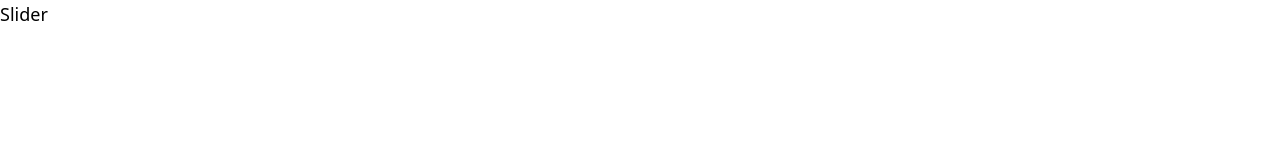
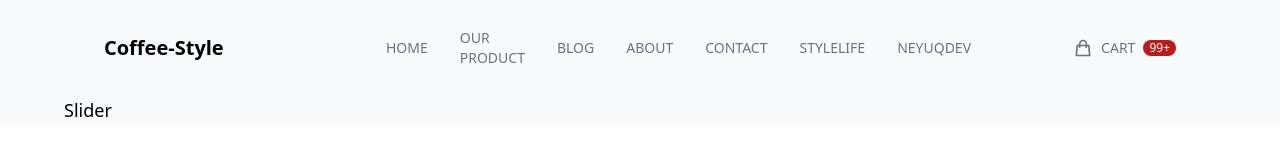
Before and after one commit to komani01/tailwindcss-coffee-style, a website: page public/index.html in a window 1280 px wide. Drawn offline with Linux system fonts and the light colour scheme.

Commit message:
add Header

```diff
--- a/public/index.html
+++ b/public/index.html
@@ -3,13 +3,52 @@
 <head>
   <meta charset="UTF-8">
   <meta name="viewport" content="width=device-width, initial-scale=1.0">
+  <title>Style Coffee</title>
   <link href="./output.css" rel="stylesheet">
 </head>
 <body>
   <div id="root">
-    <div class="content-wrapper">
-    <header>
-
+    <div class="content-wrapper max-w-screen-2xl text-base mx-auto px-16 bg-slate-50">
+    <header class="py-6 mx-10">
+        <nav class="flex flex-row justify-between items-center text-xl font-semibold cursor-pointer">
+          <div class="logo basis-2/6">
+            Coffee-Style
+          </div>
+          <ul class="basis-3/6 flex items-center justify-end gap-8 uppercase text-sm text-gray-500 font-medium">
+            <li class="cus-top-menu-item">
+              <a href="#">Home</a>
+            </li>
+            <li class="cus-top-menu-item">
+              <a href="#">Our Product</a>
+            </li>
+            <li class="cus-top-menu-item">
+              <a href="#">Blog</a>
+            </li>
+            <li class="cus-top-menu-item">
+              <a href="#">About</a>
+            </li>
+            <li class="cus-top-menu-item">
+              <a href="#">Contact</a>
+            </li>
+            <li class="cus-top-menu-item">
+              <a href="#">StyleLife</a>
+            </li>
+            <li class="cus-top-menu-item">
+              <a href="#">neyuQDev</a>
+            </li>
+          </ul>
+          <ul class="basis-1/6 flex justify-end ml-16 uppercase text-sm text-gray-500 font-medium">
+            <li class="cus-top-menu-item">
+              <a href="#" class="flex items-center">
+                <svg xmlns="http://www.w3.org/2000/svg" class="cus-icon" fill="none" viewBox="0 0 24 24" stroke="currentColor" stroke-width="2">
+                  <path stroke-linecap="round" stroke-linejoin="round" d="M16 11V7a4 4 0 00-8 0v4M5 9h14l1 12H4L5 9z" />
+                </svg>
+                <span href="#" class="mx-2">Cart</span>
+                <span class="rounded-full text-xs text-center px-1.5 bg-red-700 text-white">99+</span>
+              </a>
+            </li>
+          </ul>
+        </nav>
     </header>
     <main>
         <div class="slider text-lg">
--- a/src/input.css
+++ b/src/input.css
@@ -1,3 +1,11 @@
 @tailwind base;
 @tailwind components;
 @tailwind utilities;
+
+.cus-top-menu-item{
+    @apply cursor-pointer py-1 hover:text-gray-800 relative after:absolute after:bottom-0 after:left-0 after:bg-light-coffee
+    after:h-0.5 after:w-0 hover:after:w-full after:transition-all after:ease-in-out after:duration-300;
+}
+.cus-icon{
+    @apply w-5 h-5 inline-block;
+}
--- a/tailwind.config.js
+++ b/tailwind.config.js
@@ -1,7 +1,11 @@
 module.exports = {
   content: ["./public/**/*.{html,js}"],
   theme: {
-    extend: {},
+    extend: {
+      colors:{
+        'light-coffee': '#C89F94'
+      }
+    },
   },
   plugins: [],
 }
```
Also changed, not shown: public/output.css.
